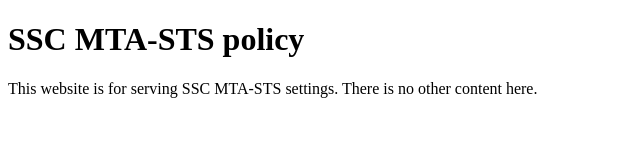
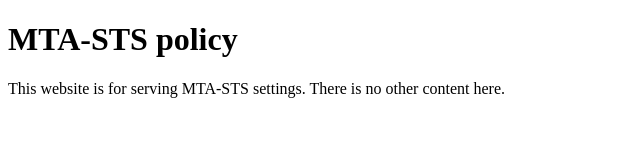
Before and after one commit to ssc-mta-sts/MTA-STS-SSCSPACE.COM, a plain HTML site: page index.html in a window 1280 px wide. Shown: the whole page, without its empty margins (0-640 px from the left). Drawn offline with Linux system fonts and the light colour scheme.

Commit message:
Update index.html

```diff
--- a/index.html
+++ b/index.html
@@ -3,12 +3,12 @@
 <head>
 <meta charset="UTF-8">
 <meta http-equiv="X-UA-Compatible" content="IE=edge">
-<title>SSC MTA-STS policy</title>
-<meta name="description" content="SSC MTA-STS policy" />
+<title>MTA-STS policy</title>
+<meta name="description" content="MTA-STS policy" />
 <meta name="robots" content="index,follow" />
 </head>
 <body>
-<h1>SSC MTA-STS policy</h1>
-<p>This website is for serving SSC MTA-STS settings. There is no other content here.</p>
+<h1>MTA-STS policy</h1>
+<p>This website is for serving MTA-STS settings. There is no other content here.</p>
 </body>
 </html>
```
